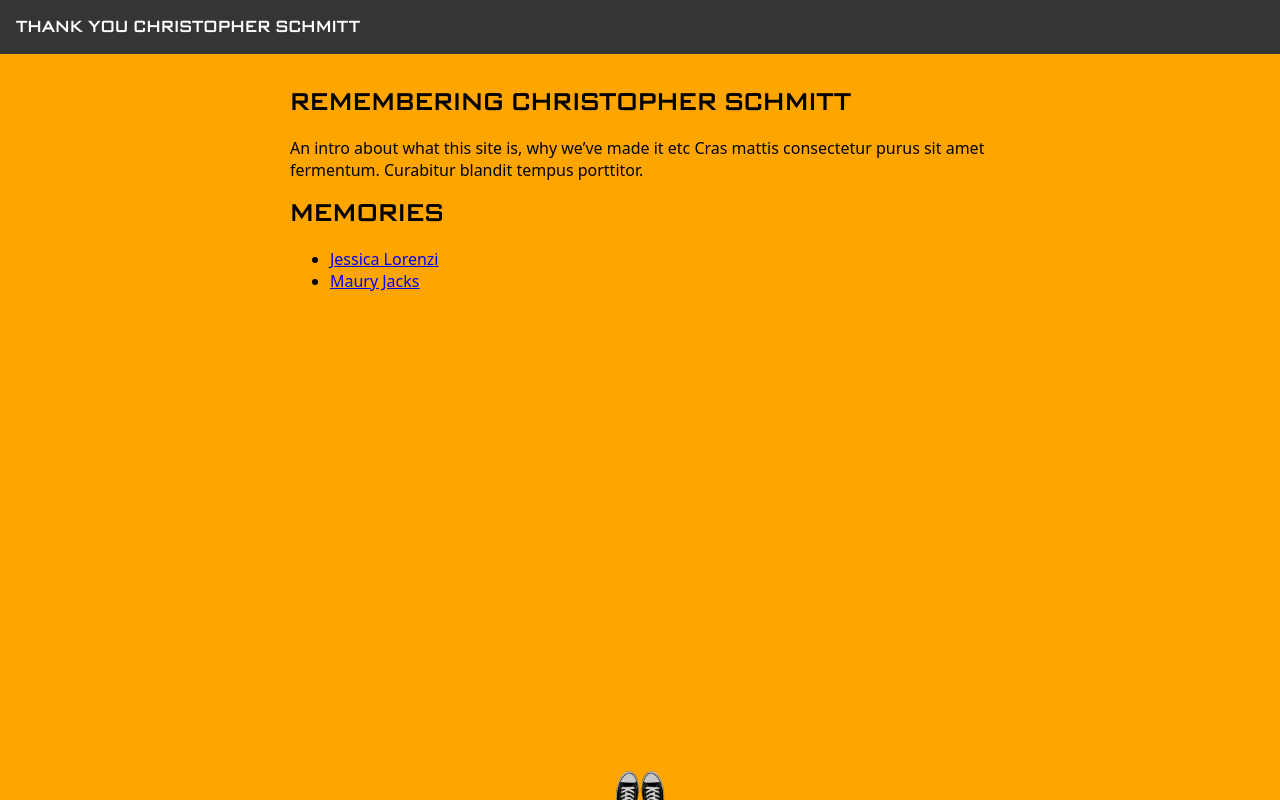
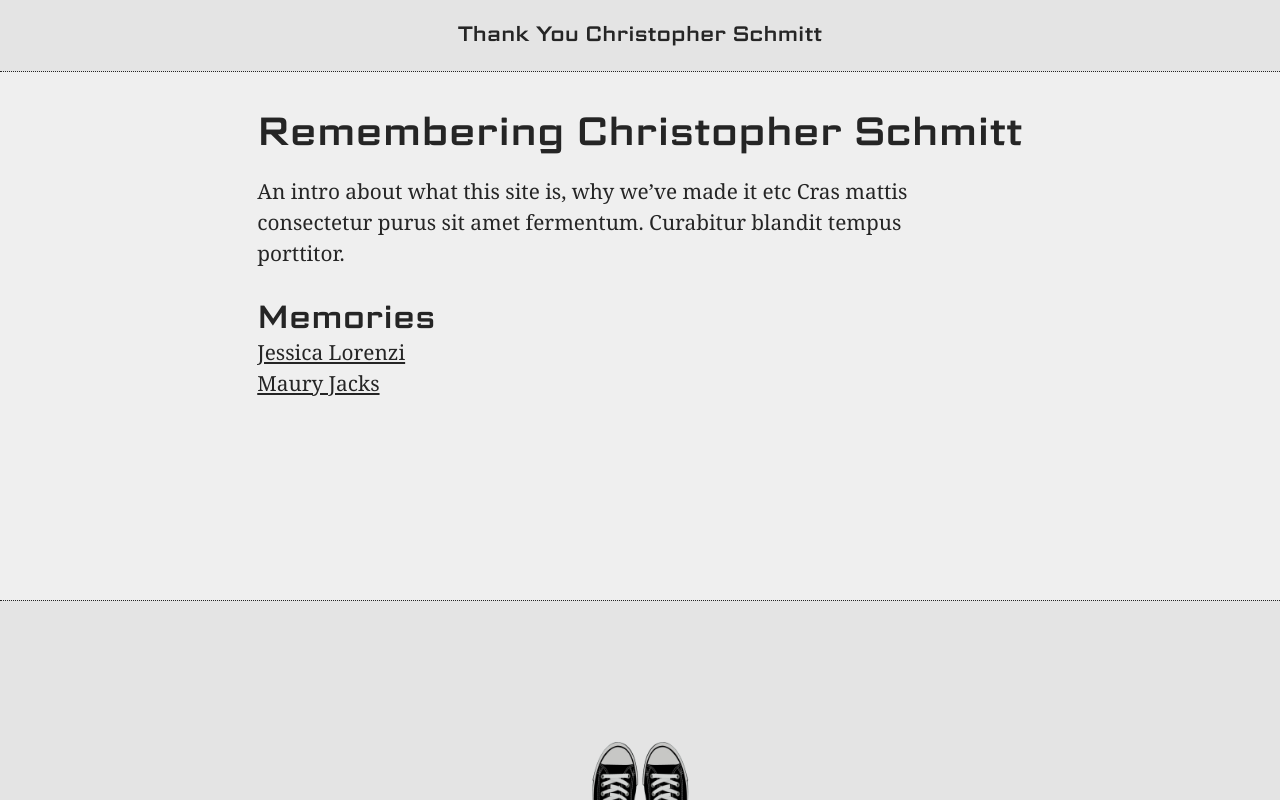
Before and after one commit to thankyouchristoperschmitt/memories_site, an Eleventy site: page index.md in a window 1280 px wide. Built offline with nearby package versions, Linux system fonts and the light colour scheme; Eleventy itself is replaced by a stand-in of ours; files that its build step writes are made by us from their sources.

Commit message:
Add some basic globals

```diff
--- a/_includes/layouts/base.njk
+++ b/_includes/layouts/base.njk
@@ -6,12 +6,13 @@
     <meta name="viewport" content="width=device-width, initial-scale=1.0">
     <title>{{ renderData.title or title or metadata.title }}</title>
     <meta name="description" content="{{ renderData.description or description or metadata.description }}">
+    <link rel="stylesheet" href="/css/reset.css">
     <link rel="stylesheet" href="/css/style.css">
   </head>
 
   <body>
     <div class="page-wrap">
-      <header>
+      <header role="banner">
         <a href="{{ '/' | url }}">{{ metadata.title }}</a>
       </header>
       <main{% if templateClass %} class="{{ templateClass }}"{% endif %}>
--- /dev/null
+++ b/css/reset.css
@@ -0,0 +1,87 @@
+/* https://github.com/hankchizljaw/modern-css-reset */
+
+/* Box sizing rules */
+*,
+*::before,
+*::after {
+  box-sizing: border-box;
+}
+
+/* Remove default padding */
+ul[class],
+ol[class] {
+  padding: 0;
+}
+
+/* Remove default margin */
+body,
+h1,
+h2,
+h3,
+h4,
+p,
+ul[class],
+ol[class],
+figure,
+blockquote,
+dl,
+dd {
+  margin: 0;
+}
+
+/* Set core root defaults */
+html {
+  scroll-behavior: smooth;
+}
+
+/* Set core body defaults */
+body {
+  min-height: 100vh;
+  text-rendering: optimizeSpeed;
+  line-height: 1.5;
+}
+
+/* Remove list styles on ul, ol elements with a class attribute */
+ul[class],
+ol[class] {
+  list-style: none;
+}
+
+/* A elements that don't have a class get default styles */
+a:not([class]) {
+  text-decoration-skip-ink: auto;
+}
+
+/* Make images easier to work with */
+img {
+  max-width: 100%;
+  display: block;
+}
+
+/* Natural flow and rhythm in articles by default */
+article > * + * {
+  margin-top: 1em;
+}
+
+/* Inherit fonts for inputs and buttons */
+input,
+button,
+textarea,
+select {
+  font: inherit;
+}
+
+/* Blur images when they have no alt attribute */
+img:not([alt]) {
+  filter: blur(10px);
+}
+
+/* Remove all animations and transitions for people that prefer not to see them */
+@media (prefers-reduced-motion: reduce) {
+  * {
+    animation-duration: 0.01ms !important;
+    animation-iteration-count: 1 !important;
+    transition-duration: 0.01ms !important;
+    scroll-behavior: auto !important;
+  }
+}
--- a/css/style.css
+++ b/css/style.css
@@ -3,18 +3,30 @@
   src: url('../fonts/sciencegothic.woff2') format('woff2');
   font-weight: normal;
   font-style: normal;
+  font-display: swap;
 }
 
-* {
-  box-sizing: border-box;
+:root {
+  --color-light: #efefef;
+  --color-dark: #252525;
+  --color-mid: #e4e4e4;
+  --font-primary: 'sciencegothic', system-ui, helvetica, sans-serif;
+  --size-base: 1.25rem;
+  --size-mid: 1.6rem;
+  --size-large: 2rem;
+  --size-x-large: 2.45rem;
 }
 
 body {
-  font-family: system-ui, helvetica, sans-serif;
-  line-height: 1.4;
-  background: orange;
-  margin: 0;
-  height: 100vh;
+  font-family: Georgia, serif;
+  font-size: 1.3rem;
+  line-height: 1.5;
+  background: var(--color-light);
+  color: var(--color-dark);
+}
+
+a {
+  color: currentColor;
 }
 
 .page-wrap {
@@ -23,24 +35,33 @@ body {
   grid-template-rows: min-content 1fr min-content;
 }
 
-h1,
-h2 {
-  font-family: 'sciencegothic', system-ui, helvetica, sans-serif;
-  line-height: 1.1;
-  font-weight: normal;
-  text-transform: uppercase;
+header[role='banner'] {
+  background: var(--color-mid);
+  padding: 1.5rem;
+  border-bottom: 1px dotted;
+  margin-bottom: 1.5rem;
+  text-align: center;
 }
 
-header {
-  font-family: 'sciencegothic', system-ui, helvetica, sans-serif;
-  background: #353535;
-  color: white;
-  text-transform: uppercase;
-  padding: 1rem;
+header[role='banner'] a {
+  text-decoration: none;
+  font-size: 1.3rem;
 }
-header a {
-  color: white;
-  text-decoration: none;
+
+h1,
+h2,
+header[role='banner'] {
+  font-family: var(--font-primary);
+  font-weight: normal;
+  line-height: 1.1;
+}
+
+h1 {
+  font-size: var(--size-x-large);
+}
+
+h2 {
+  font-size: var(--size-large);
 }
 
 main {
@@ -49,15 +70,19 @@ main {
   margin: 0 auto;
 }
 
-.memory {
-  padding: 1rem;
-  border: 1px solid black;
-  border-radius: 8px;
-  margin: 0 0 1rem 0;
+footer {
+  min-height: 200px;
+  background: var(--color-mid) url(../img/shoes.png) bottom center no-repeat;
+  background-image: ;
+  background-size: 200px;
+  border-top: 1px dotted;
 }
 
-footer {
-  min-height: 100px;
-  background: url(../img/shoes.png) bottom center no-repeat;
-  background-size: 100px;
+p {
+  max-width: 60ch;
 }
+
+:focus {
+  outline: 1px dotted;
+  outline-offset: 0.5rem;
+}
```
